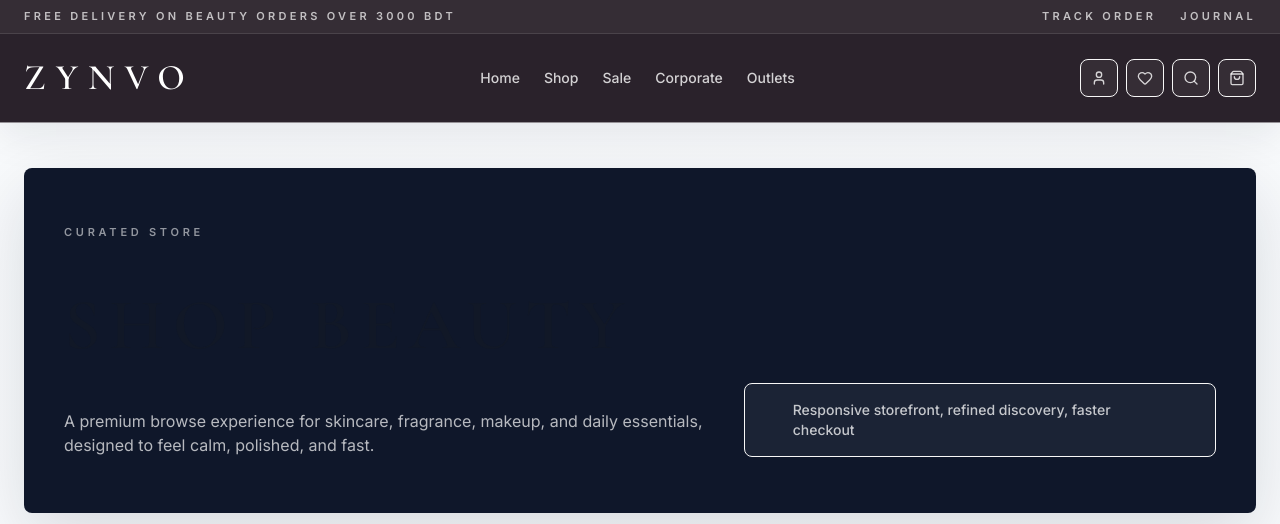
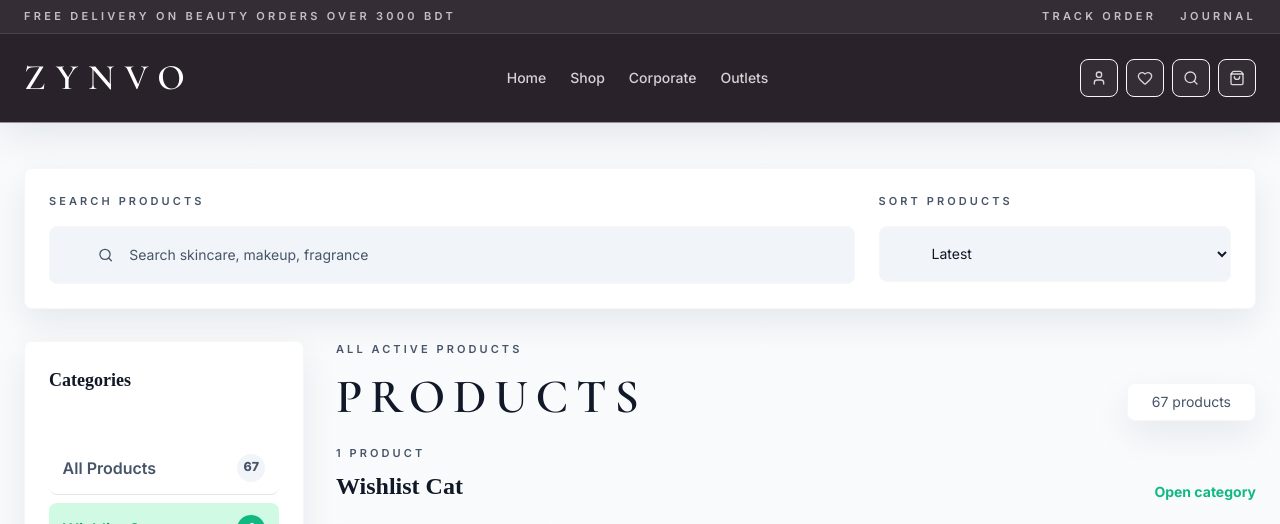
Before and after one commit to nur949/ecommerce, a Django app: page /shop/ in a window 1280 px wide. Shown: the top 524 px of the page. Run offline with Django 5.2, Linux system fonts and the light colour scheme; data comes from the database, SQL or seed files in the repository; some libraries are stand-ins or nearby versions.

Commit message:
updated project files

```diff
--- a/catalog/views.py
+++ b/catalog/views.py
@@ -1,5 +1,4 @@
 from django.contrib import messages
-from django.db.models import F
 from django.http import JsonResponse
 from django.shortcuts import get_object_or_404, redirect, render
 from django.template.loader import render_to_string
@@ -32,21 +31,44 @@ def _ajax_cart_payload(request):
     return cart_items, cart_subtotal, cart_count, mini_cart_html
 
 
+def _shop_product_groups(products, categories):
+    product_list = list(products)
+    grouped_ids = set()
+    groups = []
+    for category in categories:
+        category_ids = set(_category_tree_ids(category))
+        category_products = [product for product in product_list if product.category_id in category_ids]
+        if category_products:
+            grouped_ids.update(product.id for product in category_products)
+            groups.append({
+                'category': category,
+                'products': category_products,
+                'count': len(category_products),
+            })
+    uncategorized_products = [product for product in product_list if product.id not in grouped_ids]
+    if uncategorized_products:
+        groups.append({
+            'category': None,
+            'products': uncategorized_products,
+            'count': len(uncategorized_products),
+        })
+    return groups, len(product_list)
+
+
 def shop(request):
+    if 'sale' in request.GET:
+        params = request.GET.copy()
+        params.pop('sale', None)
+        query_string = params.urlencode()
+        next_url = reverse('catalog:shop')
+        if query_string:
+            next_url = f'{next_url}?{query_string}'
+        return redirect(next_url)
+
     products = Product.objects.filter(is_active=True).select_related('category').prefetch_related('variants')
     q = (request.GET.get('q') or '').strip()
     if q:
         products = products.filter(name__icontains=q)
-    category_slug = request.GET.get('category')
-    if category_slug:
-        active_category = Category.objects.filter(slug=category_slug).prefetch_related('children').first()
-        if active_category:
-            products = products.filter(category_id__in=_category_tree_ids(active_category))
-        else:
-            products = products.none()
-    sale = request.GET.get('sale') in {'1', 'true', 'yes'}
-    if sale:
-        products = products.filter(compare_at_price__gt=F('price'))
     sort = request.GET.get('sort') or 'latest'
     sort_map = {
         'latest': '-created_at',
@@ -55,20 +77,23 @@ def shop(request):
         'name': 'name',
     }
     products = products.order_by(sort_map.get(sort, '-created_at'))
+    categories = list(Category.objects.filter(parent__isnull=True).prefetch_related('children'))
+    product_groups, product_count = _shop_product_groups(products, categories)
     context = {
         'products': products,
-        'categories': Category.objects.filter(parent__isnull=True).prefetch_related('children'),
+        'product_groups': product_groups,
+        'categories': categories,
+        'product_count': product_count,
         'query': q,
-        'active_category': category_slug or '',
         'active_sort': sort,
-        'sale': sale,
     }
     if request.headers.get('X-Requested-With') == 'XMLHttpRequest':
         return JsonResponse(
             {
                 'ok': True,
                 'html': render_to_string('catalog/partials/product_grid.html', context, request=request),
-                'count': products.count(),
+                'nav_html': render_to_string('catalog/partials/category_nav.html', context, request=request),
+                'count': product_count,
             }
         )
     return render(request, 'catalog/shop.html', {
--- a/static/css/styles.css
+++ b/static/css/styles.css
@@ -1399,6 +1399,44 @@ main .page-hero:first-child {
   color: var(--accent-color);
 }
 
+.shop-category-nav a {
+  align-items: center;
+  border-radius: var(--radius);
+  gap: .75rem;
+  padding: .75rem .85rem;
+}
+
+.shop-category-nav a span {
+  display: inline-flex;
+  min-width: 1.75rem;
+  min-height: 1.75rem;
+  align-items: center;
+  justify-content: center;
+  border-radius: 999px;
+  background: var(--surface-muted);
+  color: var(--text-secondary);
+  font-size: .78rem;
+  font-weight: 800;
+}
+
+.shop-category-nav a.active {
+  background: var(--accent-soft);
+  color: var(--accent-hover);
+}
+
+.shop-category-nav a.active span {
+  background: var(--accent-color);
+  color: #fff;
+}
+
+.shop-category-section {
+  scroll-margin-top: 9.5rem;
+}
+
+.shop-category-section + .shop-category-section {
+  margin-top: 3rem;
+}
+
 .cart-line,
 .dashboard-order-link,
 .builder-item,
--- a/static/js/main.js
+++ b/static/js/main.js
@@ -301,12 +301,12 @@ document.addEventListener('DOMContentLoaded', function () {
   const shopStatus = document.getElementById('shopResultsStatus');
   const shopSearch = document.getElementById('shopSearch');
   const shopSort = document.getElementById('shopSort');
+  const shopCategoryNav = document.getElementById('shopCategoryNav');
 
   if (shopForm && shopGrid) {
-    const categoryInput = shopForm.querySelector("input[name='category']");
-    const saleInput = shopForm.querySelector("input[name='sale']");
     let shopTimer = null;
     let activeController = null;
+    let categoryObserver = null;
 
     const setShopLoading = (isLoading) => {
       shopGrid.classList.toggle('is-loading', isLoading);
@@ -325,6 +325,52 @@ document.addEventListener('DOMContentLoaded', function () {
         }
       });
       return `${shopForm.action}?${params.toString()}`;
+    };
+
+    const setActiveShopCategory = (category) => {
+      if (!shopCategoryNav) return;
+      shopCategoryNav.querySelectorAll('a[data-category]').forEach((link) => {
+        link.classList.toggle('active', link.dataset.category === category);
+      });
+    };
+
+    const initShopCategoryNav = () => {
+      if (!shopCategoryNav) return;
+      shopCategoryNav.querySelectorAll('a[data-category]').forEach((link) => {
+        link.addEventListener('click', (event) => {
+          const targetSelector = link.getAttribute('href');
+          if (!targetSelector || !targetSelector.startsWith('#')) return;
+          const target = document.querySelector(targetSelector);
+          if (!target) return;
+          event.preventDefault();
+          setActiveShopCategory(link.dataset.category || 'all');
+          target.scrollIntoView({ behavior: 'smooth', block: 'start' });
+          window.history.replaceState({}, '', targetSelector === '#shopProductGrid' ? window.location.pathname + window.location.search : targetSelector);
+        });
+      });
+    };
+
+    const initShopScrollSpy = () => {
+      if (categoryObserver) {
+        categoryObserver.disconnect();
+      }
+      const sections = shopGrid.querySelectorAll('.shop-category-section[data-shop-category]');
+      if (!sections.length || !shopCategoryNav || !('IntersectionObserver' in window)) {
+        setActiveShopCategory('all');
+        return;
+      }
+      categoryObserver = new IntersectionObserver((entries) => {
+        const visible = entries
+          .filter((entry) => entry.isIntersecting)
+          .sort((a, b) => b.intersectionRatio - a.intersectionRatio)[0];
+        if (visible) {
+          setActiveShopCategory(visible.target.dataset.shopCategory || 'all');
+        }
+      }, {
+        rootMargin: '-35% 0px -50% 0px',
+        threshold: [0.15, 0.3, 0.6],
+      });
+      sections.forEach((section) => categoryObserver.observe(section));
     };
 
     const loadShopProducts = async (pushState = true) => {
@@ -347,7 +393,12 @@ document.addEventListener('DOMContentLoaded', function () {
         const data = await response.json();
         if (!data.ok) throw new Error('Invalid shop payload');
         shopGrid.innerHTML = data.html;
+        if (shopCategoryNav && data.nav_html) {
+          shopCategoryNav.innerHTML = data.nav_html;
+        }
         refreshLucideIcons();
+        initShopCategoryNav();
+        initShopScrollSpy();
         if (shopCount) {
           shopCount.textContent = `${Number(data.count || 0)} products`;
         }
@@ -379,20 +430,8 @@ document.addEventListener('DOMContentLoaded', function () {
       });
     }
 
-    document.querySelectorAll('.filter-list a[data-category]').forEach((link) => {
-      link.addEventListener('click', (event) => {
-        event.preventDefault();
-        if (categoryInput) {
-          categoryInput.value = link.dataset.category || '';
-        }
-        if (saleInput && link.href.includes('sale=1')) {
-          saleInput.value = '1';
-        }
-        document.querySelectorAll('.filter-list a[data-category]').forEach((item) => item.classList.remove('active'));
-        link.classList.add('active');
-        loadShopProducts();
-      });
-    });
+    initShopCategoryNav();
+    initShopScrollSpy();
 
     window.addEventListener('popstate', () => {
       window.location.reload();
--- /dev/null
+++ b/templates/catalog/partials/category_nav.html
@@ -0,0 +1,7 @@
+<a href="#shopProductGrid" data-category="all" class="active">All Products <span>{{ product_count }}</span></a>
+{% for group in product_groups %}
+  <a href="#shop-category-{% if group.category %}{{ group.category.slug }}{% else %}uncategorized{% endif %}" data-category="{% if group.category %}{{ group.category.slug }}{% else %}uncategorized{% endif %}">
+    {% if group.category %}{{ group.category.name }}{% else %}More Products{% endif %}
+    <span>{{ group.count }}</span>
+  </a>
+{% endfor %}
--- a/templates/catalog/partials/product_grid.html
+++ b/templates/catalog/partials/product_grid.html
@@ -1,10 +1,23 @@
-{% for product in products %}
-    <div class="col-6 col-sm-4 col-lg-3 col-xxl-2">{% include 'catalog/partials/product_card.html' with product=product %}</div>
+{% for group in product_groups %}
+  <section id="shop-category-{% if group.category %}{{ group.category.slug }}{% else %}uncategorized{% endif %}" class="shop-category-section" data-shop-category="{% if group.category %}{{ group.category.slug }}{% else %}uncategorized{% endif %}">
+    <div class="mb-4 flex flex-wrap items-end justify-between gap-3">
+      <div>
+        <p class="text-[11px] font-semibold uppercase tracking-[0.28em] text-stone">{{ group.count }} product{{ group.count|pluralize }}</p>
+        <h3 class="mt-2 text-2xl font-semibold text-ink">{% if group.category %}{{ group.category.name }}{% else %}More Products{% endif %}</h3>
+      </div>
+      {% if group.category %}
+      <a href="{{ group.category.get_absolute_url }}" class="text-sm font-bold text-rosewood">Open category</a>
+      {% endif %}
+    </div>
+    <div class="row g-4">
+      {% for product in group.products %}
+      <div class="col-6 col-md-4 col-xl-3">{% include 'catalog/partials/product_card.html' with product=product %}</div>
+      {% endfor %}
+    </div>
+  </section>
 {% empty %}
-    <div class="col-12">
-        <div class="rounded-[32px] border border-black/5 bg-white px-6 py-16 text-center shadow-soft">
-            <h2 class="text-2xl font-semibold text-ink">No products found</h2>
-            <p class="mt-3 text-sm text-stone">Try another category, search term, or sort option.</p>
-        </div>
-    </div>
+  <div class="rounded-[32px] border border-black/5 bg-white px-6 py-16 text-center shadow-soft">
+    <h2 class="text-2xl font-semibold text-ink">No products found</h2>
+    <p class="mt-3 text-sm text-stone">Try another search term or sort option.</p>
+  </div>
 {% endfor %}
--- a/templates/catalog/shop.html
+++ b/templates/catalog/shop.html
@@ -2,24 +2,9 @@
 {% block title %}Shop | Zynvo{% endblock %}
 {% block meta_description %}Shop Zynvo beauty products by category, price, and latest arrivals with secure checkout and fast delivery.{% endblock %}
 {% block content %}
-<section class="px-4 py-6 lg:px-8">
-  <div class="mx-auto max-w-7xl rounded-[36px] bg-[#1b141a] px-6 py-14 text-white shadow-panel md:px-10">
-    <p class="text-[11px] font-semibold uppercase tracking-[0.34em] text-white/55">Curated Store</p>
-    <div class="mt-5 flex flex-col gap-6 lg:flex-row lg:items-end lg:justify-between">
-      <div class="max-w-3xl">
-        <h1 class="font-brand text-5xl font-semibold uppercase tracking-[0.12em] md:text-7xl">Shop Beauty</h1>
-        <p class="mt-5 max-w-2xl text-sm leading-7 text-white/70 md:text-base">A premium browse experience for skincare, fragrance, makeup, and daily essentials, designed to feel calm, polished, and fast.</p>
-      </div>
-      <div class="rounded-full border border-white/15 bg-white/5 px-5 py-3 text-sm font-medium text-white/75">Responsive storefront, refined discovery, faster checkout</div>
-    </div>
-  </div>
-</section>
-
-<section class="px-4 pb-16 pt-8 lg:px-8">
+<section class="px-4 pb-16 pt-6 lg:px-8">
   <div class="mx-auto max-w-7xl">
     <form method="get" action="{% url 'catalog:shop' %}" id="shopAjaxForm" class="mb-8 rounded-[32px] border border-black/5 bg-white p-6 shadow-soft">
-      <input type="hidden" name="sale" value="{% if sale %}1{% endif %}">
-      <input type="hidden" name="category" value="{{ active_category }}">
       <div class="grid gap-4 lg:grid-cols-[1.6fr_0.7fr]">
         <div>
           <label class="mb-3 block text-[11px] font-semibold uppercase tracking-[0.28em] text-stone" for="shopSearch">Search products</label>
@@ -44,27 +29,23 @@
       <aside>
         <div class="sticky top-32 rounded-[28px] border border-black/5 bg-white p-6 shadow-soft">
           <div class="mb-5 flex items-center justify-between">
-            <h2 class="text-lg font-semibold text-ink">Filters</h2>
-            {% if sale %}<span class="rounded-full bg-[#f5ebe6] px-3 py-1 text-[11px] font-semibold uppercase tracking-[0.24em] text-rosewood">Sale</span>{% endif %}
+            <h2 class="text-lg font-semibold text-ink">Categories</h2>
           </div>
-          <div class="space-y-2 filter-list mb-0">
-            <a href="{% url 'catalog:shop' %}{% if sale %}?sale=1{% endif %}" data-category="" class="{% if not active_category %}active{% endif %}">All Products</a>
-            {% for category in categories %}
-            <a href="?category={{ category.slug }}{% if query %}&q={{ query }}{% endif %}{% if active_sort %}&sort={{ active_sort }}{% endif %}{% if sale %}&sale=1{% endif %}" data-category="{{ category.slug }}" class="{% if active_category == category.slug %}active{% endif %}">{{ category.name }}</a>
-            {% endfor %}
+          <div class="space-y-2 filter-list mb-0 shop-category-nav" id="shopCategoryNav">
+            {% include 'catalog/partials/category_nav.html' %}
           </div>
         </div>
       </aside>
       <div>
         <div class="mb-6 flex flex-col gap-4 md:flex-row md:items-end md:justify-between">
           <div>
-            <p class="text-[11px] font-semibold uppercase tracking-[0.28em] text-stone">{% if sale %}Limited-time offers{% else %}All active products{% endif %}</p>
-            <h2 class="mt-3 font-brand text-4xl font-semibold uppercase tracking-[0.16em] text-ink md:text-5xl">{% if sale %}Sale{% else %}Products{% endif %}</h2>
+            <p class="text-[11px] font-semibold uppercase tracking-[0.28em] text-stone">All active products</p>
+            <h2 class="mt-3 font-brand text-4xl font-semibold uppercase tracking-[0.16em] text-ink md:text-5xl">Products</h2>
           </div>
-          <span class="rounded-full border border-black/10 bg-white px-4 py-2 text-sm text-stone shadow-soft" id="shopProductCount">{{ products|length }} products</span>
+          <span class="rounded-full border border-black/10 bg-white px-4 py-2 text-sm text-stone shadow-soft" id="shopProductCount">{{ product_count }} products</span>
         </div>
         <div class="shop-results-status mb-4 text-sm text-stone" id="shopResultsStatus" role="status" aria-live="polite"></div>
-        <div class="row g-4 shop-results-grid" id="shopProductGrid">
+        <div class="shop-results-grid" id="shopProductGrid">
           {% include 'catalog/partials/product_grid.html' %}
         </div>
       </div>
--- a/templates/core/home.html
+++ b/templates/core/home.html
@@ -4,7 +4,6 @@
 {% for section in home_sections %}
   {% if section.is_active %}
     {% if section.key == 'hero' %}{% include 'core/partials/hero_section.html' %}{% endif %}
-    {% if section.key == 'hero_showcase' %}{% include 'core/partials/hero_showcase.html' %}{% endif %}
     {% if section.key == 'popular_categories' %}{% include 'core/partials/popular_categories.html' %}{% endif %}
     {% if section.key == 'daily_deals' %}{% include 'core/partials/daily_deals.html' %}{% endif %}
     {% if section.key == 'new_collection' %}{% include 'core/partials/new_collection.html' %}{% endif %}
--- a/templates/includes/footer.html
+++ b/templates/includes/footer.html
@@ -38,7 +38,6 @@
       <h3 class="text-sm font-semibold uppercase tracking-[0.28em] text-white/50">Shop</h3>
       <div class="mt-5 grid gap-3 text-sm text-white/70">
         <a href="{% url 'catalog:shop' %}" class="transition hover:text-white">All Products</a>
-        <a href="{% url 'catalog:shop' %}?sale=1" class="transition hover:text-white">Sale</a>
         <a href="{% url 'catalog:shop' %}?sort=latest" class="transition hover:text-white">New Arrivals</a>
         <a href="{% url 'orders:cart' %}" class="transition hover:text-white">Cart</a>
       </div>
--- a/templates/includes/header.html
+++ b/templates/includes/header.html
@@ -15,7 +15,6 @@
     <nav class="hidden items-center gap-6 text-sm font-medium text-white/80 lg:flex">
       <a href="{% url 'core:home' %}" class="transition hover:text-white">Home</a>
       <a href="{% url 'catalog:shop' %}" class="transition hover:text-white">Shop</a>
-      <a href="{% url 'catalog:shop' %}?sale=1" class="transition hover:text-white">Sale</a>
       <a href="{% url 'core:corporate' %}" class="transition hover:text-white">Corporate</a>
       <a href="{% url 'core:outlets' %}" class="transition hover:text-white">Outlets</a>
       {% if request.user.is_authenticated and request.user.is_staff %}
@@ -48,7 +47,6 @@
     <div class="grid gap-2 text-sm font-medium text-white/80">
       <a href="{% url 'core:home' %}" class="rounded-2xl px-4 py-3 transition hover:bg-white/5 hover:text-white">Home</a>
       <a href="{% url 'catalog:shop' %}" class="rounded-2xl px-4 py-3 transition hover:bg-white/5 hover:text-white">Shop</a>
-      <a href="{% url 'catalog:shop' %}?sale=1" class="rounded-2xl px-4 py-3 transition hover:bg-white/5 hover:text-white">Sale</a>
       <a href="{% if request.user.is_authenticated %}{% url 'accounts:wishlist' %}{% else %}{% url 'accounts:login' %}{% endif %}" class="rounded-2xl px-4 py-3 transition hover:bg-white/5 hover:text-white">Wishlist</a>
       <a href="{% if request.user.is_authenticated %}{% url 'accounts:dashboard' %}{% else %}{% url 'accounts:login' %}{% endif %}" class="rounded-2xl px-4 py-3 transition hover:bg-white/5 hover:text-white">Account</a>
       <a href="{% url 'orders:tracking' %}" class="rounded-2xl px-4 py-3 transition hover:bg-white/5 hover:text-white">Track Order</a>
--- a/templates/includes/nav.html
+++ b/templates/includes/nav.html
@@ -1,6 +1,5 @@
 <ul class="navbar-nav menu-list list-unstyled d-flex gap-md-3 ps-lg-5 mb-0">
   <li class="nav-item"><a href="{% url 'core:home' %}" class="nav-link mx-2">Home</a></li>
   <li class="nav-item"><a href="{% url 'catalog:shop' %}" class="nav-link mx-2">Shop</a></li>
-  <li class="nav-item"><a href="{% url 'catalog:shop' %}?sale=1" class="nav-link mx-2">Sale</a></li>
   <li class="nav-item"><a href="{% url 'core:blog_index' %}" class="nav-link mx-2">Blog</a></li>
 </ul>
```
Also changed, not shown: catalog/tests.py (+29 -0 lines).
